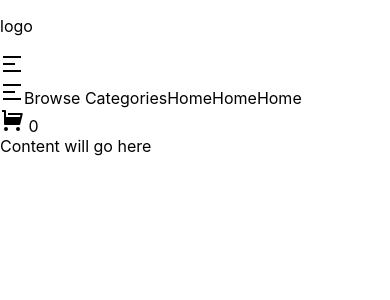
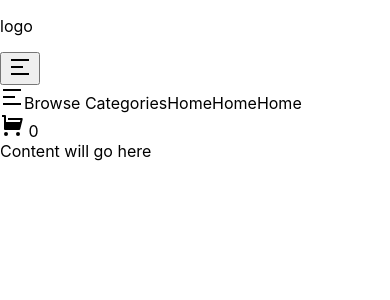
Before and after one commit to JustinJose313/kosherpharmacy, a Next.js app: page / in a window 390 px wide. Shown: the top 300 px of the page. Built offline with nearby package versions, Linux system fonts and the light colour scheme.

Commit message:
added responsive with out animation in header

```diff
--- a/components/Header.js
+++ b/components/Header.js
@@ -1,4 +1,4 @@
-import React from "react";
+import React, { useState } from "react";
 import Link from "next/link";
 
 const Header = () => {
@@ -16,6 +16,7 @@ const Header = () => {
       url: "/",
     },
   ];
+  const [menu, setMenu] = useState(false);
   return (
     <div>
       <div className="flex w-full items-center justify-center pt-8 pb-4">
@@ -23,7 +24,10 @@ const Header = () => {
       </div>
       <div className="bg-brand-100">
         <div className="max-w-7xl mx-auto flex items-center justify-between pr-4">
-          <div className="hover:bg-brand-200 p-4 transition block md:hidden cursor-pointer">
+          <button
+            onClick={() => setMenu((prev) => !prev)}
+            className="focus:outline-none hover:bg-brand-200 p-4 transition block md:hidden cursor-pointer"
+          >
             <svg
               className="h-4 w-4 text-white"
               xmlns="http://www.w3.org/2000/svg"
@@ -37,7 +41,7 @@ const Header = () => {
                 fill="currentColor"
               />
             </svg>
-          </div>
+          </button>
           <div className="hidden md:flex items-center">
             <a
               href="#categories"
@@ -90,6 +94,19 @@ const Header = () => {
             </div>
           </div>
         </div>
+        {menu && (
+          <div className="md:hidden block max-w-7xl mx-auto bg-brand-100 border-t">
+            {data.map((each, i) => {
+              return (
+                <Link key={i} href={each.url}>
+                  <div className="w-full transition px-4 py-2 text-white hover:bg-brand-200 font-semibold">
+                    {each.h}
+                  </div>
+                </Link>
+              );
+            })}
+          </div>
+        )}
       </div>
     </div>
   );
--- a/package.json
+++ b/package.json
@@ -14,7 +14,8 @@
     "next": "10.2.3",
     "preact": "^10.5.13",
     "react": "17.0.2",
-    "react-dom": "17.0.2"
+    "react-dom": "17.0.2",
+    "react-spring": "^9.2.3"
   },
   "devDependencies": {
     "autoprefixer": "^10.2.6",
```
Also changed, not shown: 1 other file (tests, documents, lock files or other folders).
